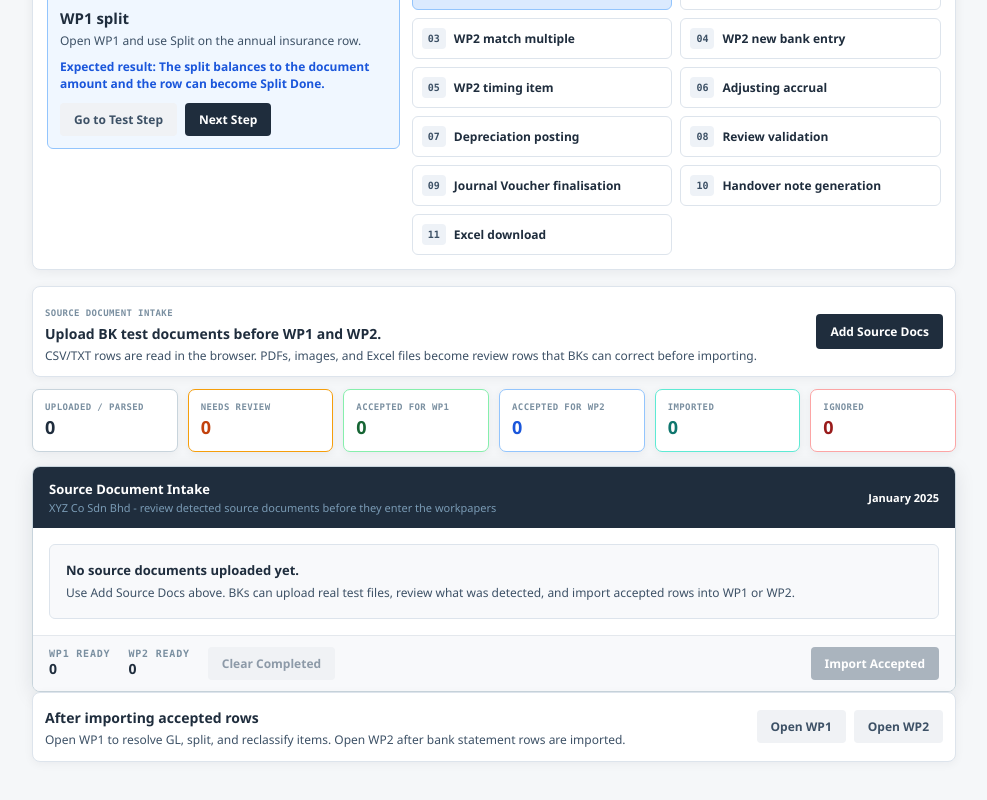
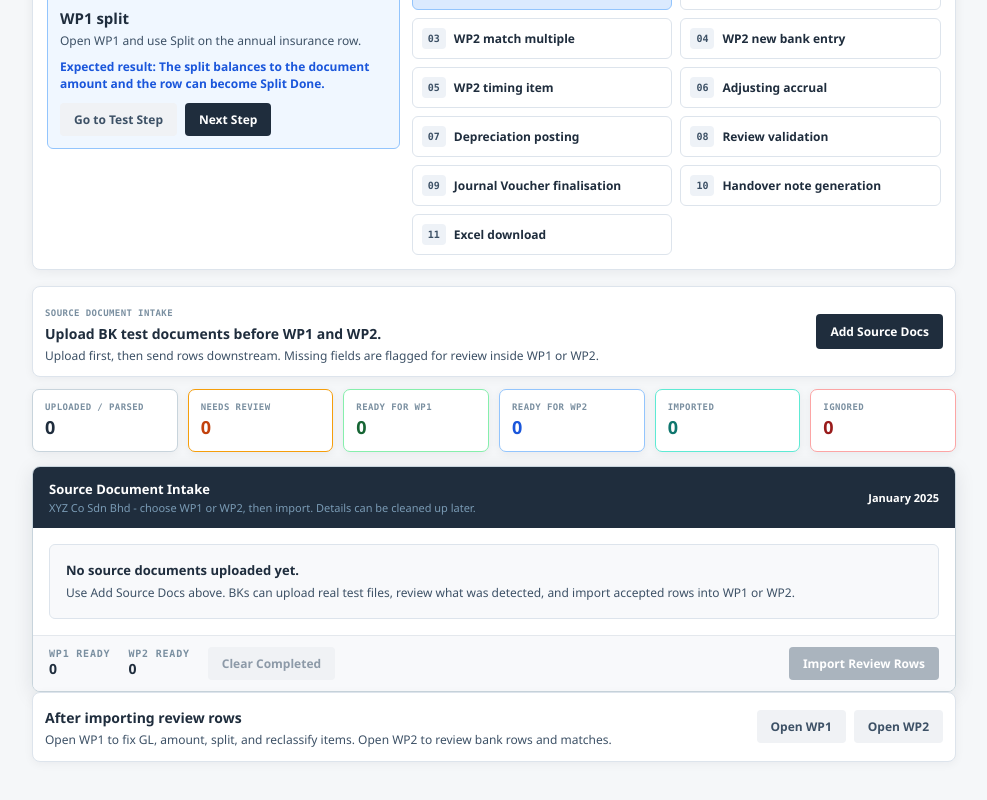
Before and after one commit to justindseow/bk, a React (Vite) app in the folder frontend/: page / in a window 1280 px wide. Shown: the part 950-1750 px from the top of the page, without its empty margins (292-1279 px from the left). Built offline with nearby package versions, Linux system fonts and the light colour scheme.

Commit message:
Loosen source intake import gate

```diff
--- a/frontend/src/App.tsx
+++ b/frontend/src/App.tsx
@@ -17,9 +17,9 @@ import type { SampleSession, WorkflowStepId } from './types/session'
 
 const pageGuidance: Record<WorkflowStepId, { helper: string; nextAction: string; steps: string[] }> = {
   collection: {
-    helper: 'Upload source documents first, review what the app detects, then import accepted rows into WP1 or WP2.',
-    nextAction: 'Next action: add BK test documents and accept the rows that should flow downstream.',
-    steps: ['Upload source documents or CSV exports.', 'Correct document type, amount, and target workpaper.', 'Import accepted rows into WP1 or WP2.'],
+    helper: 'Upload source documents first, choose whether each row belongs in WP1 or WP2, then import for review.',
+    nextAction: 'Next action: add BK test documents and import the review rows downstream.',
+    steps: ['Upload source documents or CSV exports.', 'Correct only the document type or target if needed.', 'Import review rows into WP1 or WP2.'],
   },
   wp1: {
     helper: 'Post each source document into the ledger. Complete splits, reclassifications, and missing GL accounts before moving to bank verification.',
--- a/frontend/src/components/steps/SourceDocumentIntake.tsx
+++ b/frontend/src/components/steps/SourceDocumentIntake.tsx
@@ -132,6 +132,17 @@ const suggestedAccountForType = (docType: IntakeDocumentType) => {
   if (!documentTypes.includes(docType as DocumentType)) return ''
   return formatAccount(accountsForDocumentType(docType as DocumentType)[0])
 }
+
+const periodMonthLabel = (period: string) => period.split(/\s+/)[0]?.slice(0, 3) || 'Jan'
+
+const fallbackDate = (session: SampleSession) => `01 ${periodMonthLabel(session.client.period)}`
+
+const fallbackReference = (item: SourceIntakeItem, prefix: string) => {
+  const cleaned = item.reference.trim() || cleanWords(item.fileName).split(' ').slice(0, 3).join('-').toUpperCase()
+  return cleaned || `${prefix}-${item.id.slice(-4).toUpperCase()}`
+}
+
+const fallbackParty = (item: SourceIntakeItem) => item.party.trim() || cleanWords(item.fileName) || 'Review source document'
 
 const splitDelimitedLine = (line: string, delimiter: string) => {
   const cells: string[] = []
@@ -268,51 +279,59 @@ const nextBankRowId = (rows: BankRow[], offset: number) => {
 const flowForDocumentType = (docType: IntakeDocumentType) =>
   ['Sales Invoice', 'Receipt', 'Merchant Statement'].includes(docType) ? 'IN' : 'OUT'
 
-const sourceDocumentFromIntake = (item: SourceIntakeItem, id: string): SourceDocument => {
+const sourceDocumentFromIntake = (item: SourceIntakeItem, id: string, session: SampleSession): SourceDocument => {
   const docType = documentTypes.includes(item.detectedType as DocumentType)
     ? (item.detectedType as DocumentType)
     : 'Purchase Invoice'
+  const amount = Number(item.amount || 0)
+  const glAccount = item.suggestedGlAccount.trim()
+  const needsReview = amount <= 0 || !glAccount.trim() || !item.date.trim() || !item.reference.trim()
 
   return {
     id,
-    date: item.date.trim(),
-    docRef: item.reference.trim(),
-    party: item.party.trim(),
+    date: item.date.trim() || fallbackDate(session),
+    docRef: fallbackReference(item, 'DOC'),
+    party: fallbackParty(item),
     docType,
-    amount: Number(item.amount || 0),
+    amount,
     flow: flowForDocumentType(docType),
-    glAccount: item.suggestedGlAccount.trim(),
-    status: item.suggestedGlAccount.trim() ? 'Posted' : 'Pending Review',
-    note: item.notes.trim() || undefined,
+    glAccount,
+    status: needsReview ? 'Pending Review' : 'Posted',
+    note: needsReview
+      ? 'Imported from source intake. Review missing amount, reference, date, or GL before posting.'
+      : item.notes.trim() || undefined,
   }
 }
 
-const bankRowFromIntake = (item: SourceIntakeItem, id: string): BankRow => {
+const bankRowFromIntake = (item: SourceIntakeItem, id: string, session: SampleSession): BankRow => {
   const moneyIn = Number(item.moneyIn || 0)
   const moneyOut = Number(item.moneyOut || 0)
   const direction = moneyIn > 0 ? 'CR' : 'DR'
+  const amount = moneyIn > 0 ? moneyIn : moneyOut || Number(item.amount || 0)
+  const needsReview = amount <= 0 || !item.date.trim() || !item.reference.trim()
 
   return {
     id,
-    date: item.date.trim(),
-    description: item.party.trim() || item.fileName,
-    reference: item.reference.trim(),
-    amount: moneyIn > 0 ? moneyIn : moneyOut || Number(item.amount || 0),
+    date: item.date.trim() || fallbackDate(session),
+    description: fallbackParty(item),
+    reference: fallbackReference(item, 'BANK'),
+    amount,
     direction,
     status: 'Needs Review',
     matchedTo: 'Review against WP1',
-    remarks: item.notes.trim() || 'Imported from source intake.',
+    remarks: needsReview
+      ? 'Imported from source intake. Review missing bank amount, reference, or date.'
+      : item.notes.trim() || 'Imported from source intake.',
   }
 }
 
-const canAccept = (item: SourceIntakeItem) =>
-  item.target === 'Ignore' ||
-  Boolean(item.date.trim() && item.reference.trim() && item.party.trim() && Number(item.amount || 0) > 0)
+const canImport = (item: SourceIntakeItem) => item.status !== 'Imported' && item.status !== 'Ignored' && item.target !== 'Ignore'
 
 export function SourceDocumentIntake({ session, onSessionChange, onStepChange }: SourceDocumentIntakeProps) {
   const items = session.sourceIntakeItems
-  const acceptedWp1 = items.filter((item) => item.status === 'Accepted' && item.target === 'WP1')
-  const acceptedWp2 = items.filter((item) => item.status === 'Accepted' && item.target === 'WP2')
+  const importableWp1 = items.filter((item) => canImport(item) && item.target === 'WP1')
+  const importableWp2 = items.filter((item) => canImport(item) && item.target === 'WP2')
+  const importableItems = [...importableWp1, ...importableWp2]
   const needsReview = items.filter((item) => item.status === 'Needs Review').length
 
   const updateItem = (itemId: string, patch: IntakePatch) => {
@@ -337,19 +356,19 @@ export function SourceDocumentIntake({ session, onSessionChange, onStepChange }:
     }))
   }
 
-  const importAccepted = () => {
+  const importReviewRows = () => {
     onSessionChange((current) => {
-      const wp1Items = current.sourceIntakeItems.filter((item) => item.status === 'Accepted' && item.target === 'WP1')
-      const wp2Items = current.sourceIntakeItems.filter((item) => item.status === 'Accepted' && item.target === 'WP2')
-      const documents = wp1Items.map((item, index) => sourceDocumentFromIntake(item, nextDocumentId(current.documents, index)))
-      const bankRows = wp2Items.map((item, index) => bankRowFromIntake(item, nextBankRowId(current.bankRows, index)))
+      const wp1Items = current.sourceIntakeItems.filter((item) => canImport(item) && item.target === 'WP1')
+      const wp2Items = current.sourceIntakeItems.filter((item) => canImport(item) && item.target === 'WP2')
+      const documents = wp1Items.map((item, index) => sourceDocumentFromIntake(item, nextDocumentId(current.documents, index), current))
+      const bankRows = wp2Items.map((item, index) => bankRowFromIntake(item, nextBankRowId(current.bankRows, index), current))
 
       return {
         ...current,
         documents: [...current.documents, ...documents],
         bankRows: [...current.bankRows, ...bankRows],
         sourceIntakeItems: current.sourceIntakeItems.map((item) =>
-          item.status === 'Accepted' && item.target !== 'Ignore' ? { ...item, status: 'Imported' } : item,
+          canImport(item) ? { ...item, status: 'Imported' } : item,
         ),
         journalVoucherReady: false,
       }
@@ -369,7 +388,7 @@ export function SourceDocumentIntake({ session, onSessionChange, onStepChange }:
         <div className="intake-upload-copy">
           <span>Source Document Intake</span>
           <strong>Upload BK test documents before WP1 and WP2.</strong>
-          <p>CSV/TXT rows are read in the browser. PDFs, images, and Excel files become review rows that BKs can correct before importing.</p>
+          <p>Upload first, then send rows downstream. Missing fields are flagged for review inside WP1 or WP2.</p>
         </div>
         <label className="file-upload-button">
           <input
@@ -387,25 +406,25 @@ export function SourceDocumentIntake({ session, onSessionChange, onStepChange }:
       <div className="wp1-summary-grid intake-summary-grid">
         <SummaryCard label="Uploaded / Parsed" value={items.length.toString()} />
         <SummaryCard label="Needs Review" tone="orange" value={needsReview.toString()} />
-        <SummaryCard label="Accepted for WP1" tone="green" value={acceptedWp1.length.toString()} />
-        <SummaryCard label="Accepted for WP2" tone="blue" value={acceptedWp2.length.toString()} />
+        <SummaryCard label="Ready for WP1" tone="green" value={importableWp1.length.toString()} />
+        <SummaryCard label="Ready for WP2" tone="blue" value={importableWp2.length.toString()} />
         <SummaryCard label="Imported" tone="teal" value={items.filter((item) => item.status === 'Imported').length.toString()} />
         <SummaryCard label="Ignored" tone="red" value={items.filter((item) => item.status === 'Ignored').length.toString()} />
       </div>
 
       <WorkpaperFrame
         period={session.client.period}
-        subtitle={`${session.client.entityName} - review detected source documents before they enter the workpapers`}
+        subtitle={`${session.client.entityName} - choose WP1 or WP2, then import. Details can be cleaned up later.`}
         title="Source Document Intake"
         footer={
           <>
             <div className="metric">
               <span>WP1 Ready</span>
-              <strong>{acceptedWp1.length}</strong>
+              <strong>{importableWp1.length}</strong>
             </div>
             <div className="metric">
               <span>WP2 Ready</span>
-              <strong>{acceptedWp2.length}</strong>
+              <strong>{importableWp2.length}</strong>
             </div>
             <button
               className="secondary-button"
@@ -417,11 +436,11 @@ export function SourceDocumentIntake({ session, onSessionChange, onStepChange }:
             </button>
             <button
               className="primary-button"
-              disabled={!acceptedWp1.length && !acceptedWp2.length}
-              onClick={importAccepted}
+              disabled={!importableItems.length}
+              onClick={importReviewRows}
               type="button"
             >
-              Import Accepted
+              Import Review Rows
             </button>
           </>
         }
@@ -569,7 +588,6 @@ export function SourceDocumentIntake({ session, onSessionChange, onStepChange }:
                           <>
                             <button
                               className="text-button split-action"
-                              disabled={!canAccept(item)}
                               onClick={() =>
                                 updateItem(item.id, {
                                   status: item.target === 'Ignore' ? 'Ignored' : 'Accepted',
@@ -577,7 +595,7 @@ export function SourceDocumentIntake({ session, onSessionChange, onStepChange }:
                               }
                               type="button"
                             >
-                              {item.target === 'Ignore' ? 'Ignore' : 'Accept'}
+                              {item.target === 'Ignore' ? 'Ignore' : 'Mark Ready'}
                             </button>
                             <button
                               className="text-button"
@@ -605,8 +623,8 @@ export function SourceDocumentIntake({ session, onSessionChange, onStepChange }:
 
       <section className="intake-next-panel">
         <div>
-          <strong>After importing accepted rows</strong>
-          <span>Open WP1 to resolve GL, split, and reclassify items. Open WP2 after bank statement rows are imported.</span>
+          <strong>After importing review rows</strong>
+          <span>Open WP1 to fix GL, amount, split, and reclassify items. Open WP2 to review bank rows and matches.</span>
         </div>
         <div className="intake-next-actions">
           <button className="secondary-button" onClick={() => onStepChange('wp1')} type="button">
```
